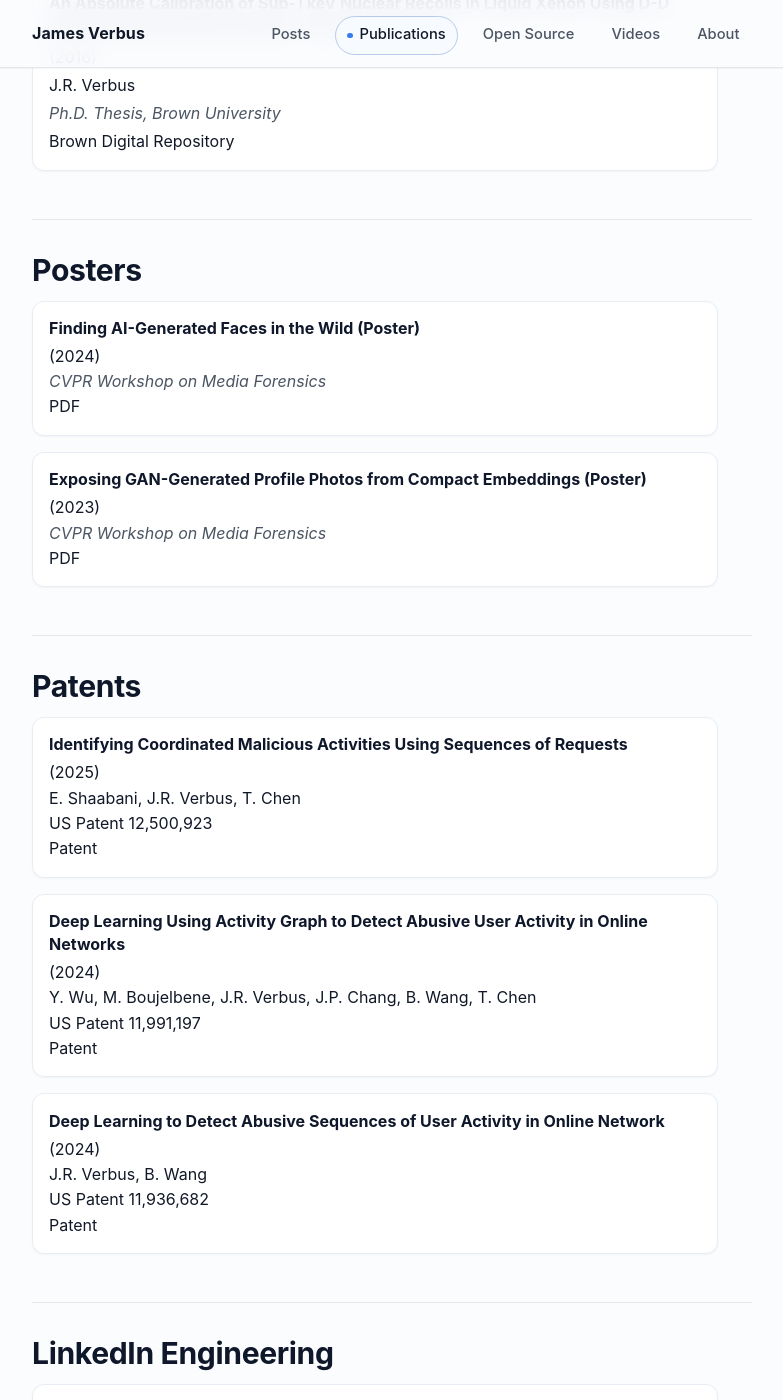
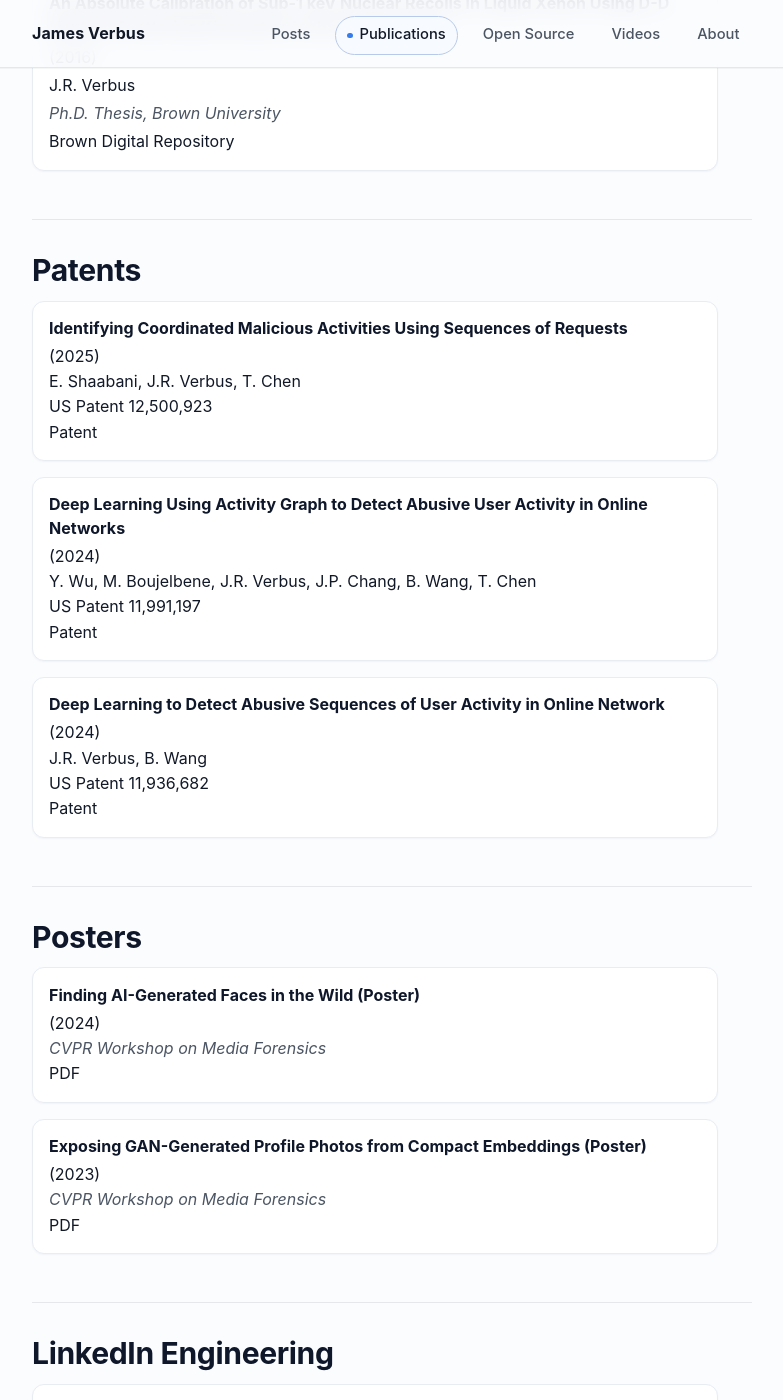
Before and after one commit to jverbus/jverbus.github.io, a Jekyll site: the page built from publications.md, in a window 1280 px wide and 1400 px high, scrolled down 1276 px. Shown: the whole window, without its empty margins (248-1031 px from the left). Built offline with Jekyll 4.4.1, drawn with Linux system fonts in a browser that asks for light colours.

Commit message:
fix(publications): align LinkedIn card layout and clean content updates
  - enforce consistent Publications card container sizing (width: 100%; max-width: 68ch) for both legacy list cards and new .post-list cards
  - match LinkedIn publication card padding to existing Publications card styling
  - reorder sections to place Patents above Posters
  - normalize poster entry line breaks and remove trailing-whitespace issues
  - simplify README.md to a single blog description with Jekyll-Bootstrap and MIT license link

```diff
--- a/assets/css/modern.css
+++ b/assets/css/modern.css
@@ -651,17 +651,18 @@
   margin-bottom: 0;
 }
 
+.page-publications .entry-content > ul,
+.page-publications .entry-content > .post-list {
+  width: 100%;
+  max-width: 68ch;
+  margin-bottom: var(--space-8);
+}
+
 .page-publications .entry-content > ul {
   list-style: none;
   padding: 0;
-  margin-bottom: var(--space-8);
   display: grid;
   gap: var(--space-3);
-}
-
-.page-publications .entry-content > .post-list {
-  max-width: 68ch;
-  margin-bottom: var(--space-8);
 }
 
 .page-publications .entry-content > ul > li {
@@ -672,6 +673,10 @@
   padding: 0.95rem 1rem;
   margin-bottom: 0;
   transition: transform 160ms ease, box-shadow 180ms ease, border-color 180ms ease;
+}
+
+.page-publications .entry-content > .post-list > .post-list-item {
+  padding: 0.95rem 1rem;
 }
 
 .page-publications .entry-content > ul > li:hover {
```
Also changed, not shown: publications.md (+10 -10 lines), README.md.
